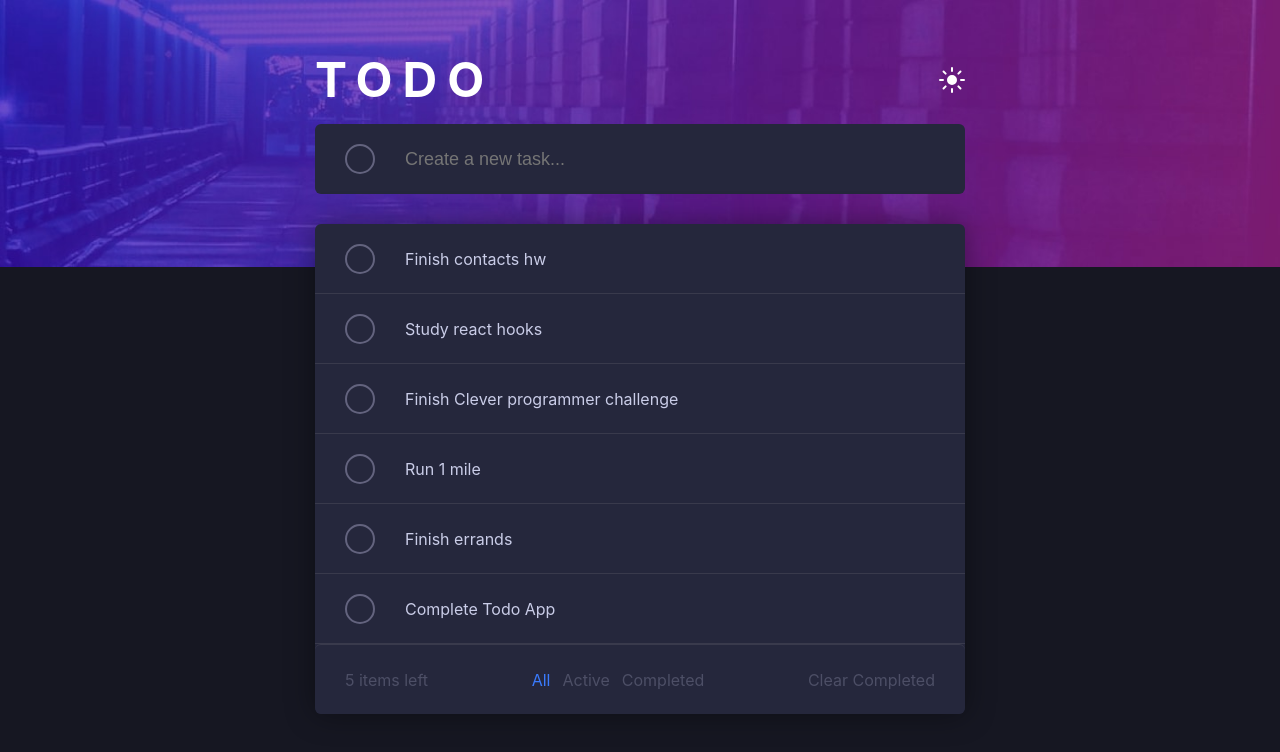
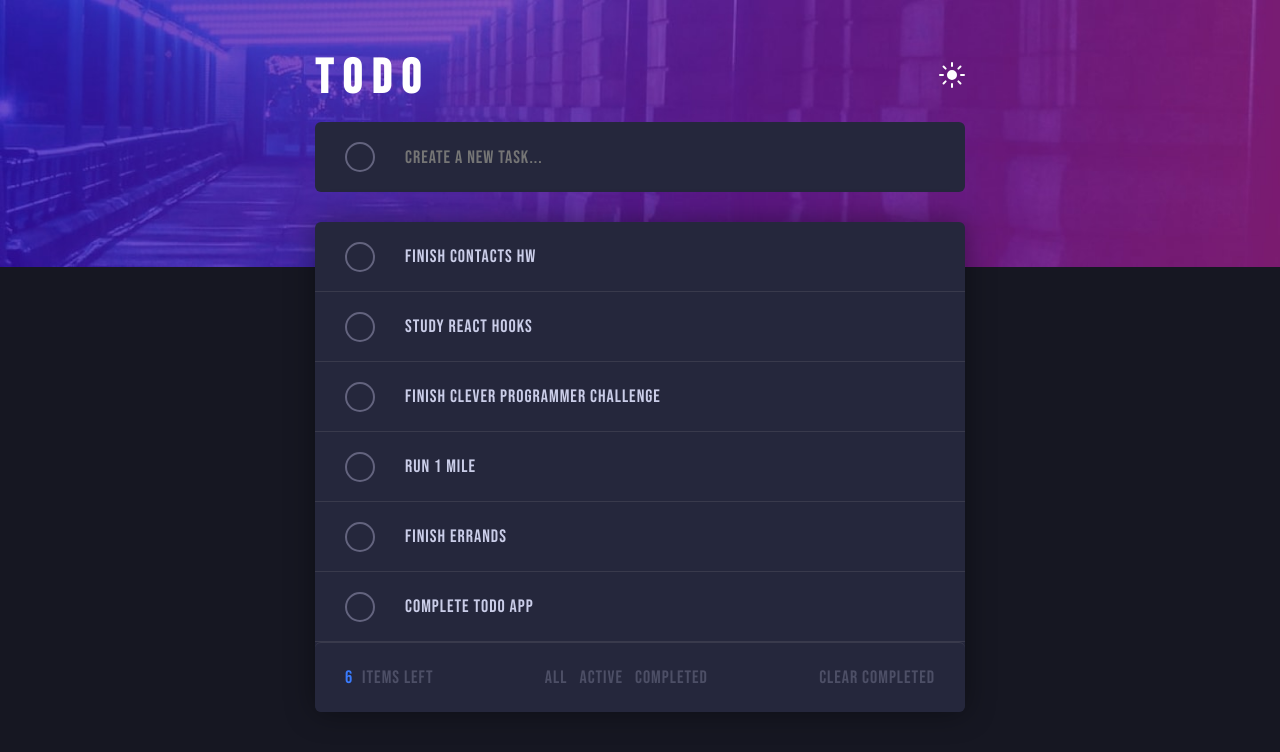
Before and after one commit to lewisoutdoorllc/lewis-todo-app, a React (Create React App) app: page / in a window 1280 px wide. Shown: the top 752 px of the page. Built offline with nearby package versions, Linux system fonts and the light colour scheme.

Commit message:
set up the items to update the count; also works in all, active, and completed;  changed fonts and worked on minor styles; started working on light and dark mode

```diff
--- a/src/App.css
+++ b/src/App.css
@@ -1,8 +1,16 @@
+@import url("https://fonts.googleapis.com/css2?family=Bebas+Neue&display=swap");
+
 * {
     margin: 0;
     padding: 0;
     box-sizing: border-box;
+    font-family: "Bebas Neue", cursive;
 }
+
+.dark-mode {
+    cursor: pointer;
+}
+
 
 .App {
     background-color: hsl(235, 21%, 11%);
@@ -108,6 +116,7 @@
     font-size: 18px;
     background-color: transparent;
     color: hsl(234, 39%, 85%);
+    letter-spacing: 1px;
 }
 
 .task-list-wrapper {
@@ -131,7 +140,6 @@
 
 .task-item {
     width: 100%;
-    /* background-color: aquamarine; */
     color: hsl(234, 39%, 85%);
     height: 70px;
     display: flex;
@@ -140,6 +148,8 @@
     border-bottom: 1px solid hsl(237, 14%, 26%);
     transition: all 0.3s ease;
     transition-property: box-shadow, transform, border-color;
+    letter-spacing: 1px;
+    font-size: 18px;
 }
 
 .task-item:hover {
@@ -160,6 +170,13 @@
     border-top: 1px solid hsl(237, 14%, 26%);
     border-radius: 6px;
     padding: 0 30px 0 30px;
+    letter-spacing: 1px;
+    font-size: 18px;
+}
+
+.items-left p span {
+    color: hsl(220, 98%, 61%);
+    padding-right: 5px;
 }
 
 .items-statuses {
@@ -184,3 +201,8 @@
 .items-clear {
     cursor: pointer;
 }
+
+.dark-mode-toggle {
+background-color:white;
+color: black;
+}
--- a/src/App.js
+++ b/src/App.js
@@ -2,6 +2,7 @@ import './App.css';
 import TaskInput from './componets/TaskInput';
 import TaskList from './componets/TaskList';
 import React, { useState, useEffect } from 'react';
+import Sun from './images/icon-sun.svg';
 
 
 const data = [
@@ -19,6 +20,14 @@ function App() {
   const [tasks, setTasks] = useState(data);
   const [filteredTasks, setfilteredTasks] = useState(tasks)
   const [filterStatus, setFilterStatus] = useState('all');
+
+
+  const darkModeIcon = <img src={Sun} alt='logo' />;
+  // NEED TO STILL IMPLEMENT A DARK MODE
+  const darkModeToggle = () => {
+  }
+
+
 
 
   useEffect(() => {
@@ -42,7 +51,9 @@ function App() {
       <div className="container">
         <div className="header">
           <h1>TODO</h1>
-          <img src='./images/icon-sun.svg' alt='logo' />
+          <div className="dark-mode" onClick={darkModeToggle}>
+            <div>{darkModeIcon}</div>
+          </div>
         </div>
         <TaskInput
           tasks={tasks}
--- a/src/componets/FilterCotrol.js
+++ b/src/componets/FilterCotrol.js
@@ -1,7 +1,7 @@
 import React from 'react'
 
 function FilterControl({ filterStatus, setFilterStatus }) {
-    console.log(filterStatus);
+    // console.log(filterStatus);
 
     const handleFilter = (status) => {
         setFilterStatus(status);
@@ -9,21 +9,11 @@ function FilterControl({ filterStatus, setFilterStatus }) {
 
     return (
         <div className="items-statuses">
-            <div className="items-statuses__item active" onClick={() => handleFilter('all')}>   All </div>
+            <div className="items-statuses__item" onClick={() => handleFilter('all')}>   All </div>
             <div className="items-statuses__item" onClick={() => handleFilter('active')}>   Active </div>
             <div className="items-statuses__item" onClick={() => handleFilter('completed')}>   Completed </div>
         </div>
     )
 }
 
-// function FilterCotrol() {
-//     return (
-//         <div className="items-statuses">
-//             <div className="items-statuses__item active">   All </div>
-//             <div className="items-statuses__item">   Active </div>
-//             <div className="items-statuses__item">   Completed </div>
-//         </div>
-//     )
-// }
-
 export default FilterControl
--- a/src/componets/Task.js
+++ b/src/componets/Task.js
@@ -14,7 +14,7 @@ function Task({ text, task, tasks, setTasks }) {
         setMutableTask({ ...mutableTask, status: !mutableTask.status });
 
         const updatedTasks = tasks.map((item) => {
-            console.log(item)
+            // console.log(item)
             return task.id === item.id ? { ...item, status: !item.status } : item;
         })
         setTasks(updatedTasks);
--- a/src/componets/TaskInput.js
+++ b/src/componets/TaskInput.js
@@ -20,7 +20,6 @@ function TaskInput({ tasks, setTasks }) {
                 status: false
             }
             setTasks([newTask, ...tasks]);
-            console.log(newTask);
         }
     }
 
--- a/src/componets/TaskList.js
+++ b/src/componets/TaskList.js
@@ -4,8 +4,11 @@ import Task from './Task'
 
 function TaskList({ tasks, setTasks, filterStatus, setFilterStatus, filteredTasks }) {
 
+    // console.log(tasks.length);
+    // console.log(filteredTasks.length);
+    const tasksLeft = filteredTasks.length;
     const clearCompleted = () => {
-        setTasks(tasks.filter(task => task.status === true));
+        setTasks(tasks.filter(task => task.status === false));
     }
 
     return (
@@ -25,7 +28,7 @@ function TaskList({ tasks, setTasks, filterStatus, setFilterStatus, filteredTask
             </div>
             <div className="task-items-info">
                 <div className="items-left">
-                    5 items left
+                    <p><span>{tasksLeft}</span> items left</p>
                 </div>
                 <FilterCotrol
                     filterStatus={filterStatus}
```
Also changed, not shown: src/images/icon-sun.svg (added).
